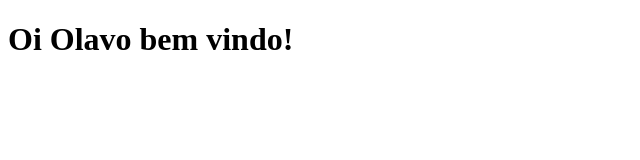
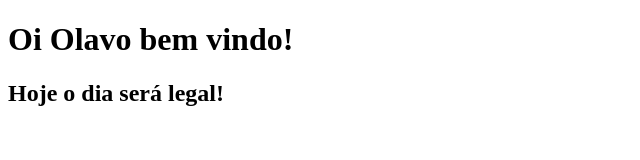
Before and after one commit to Rayslux/Olavu-s-Project, a plain HTML site: page index.html in a window 1280 px wide. Shown: the whole page, without its empty margins (0-640 px from the left). Drawn offline with Linux system fonts and the light colour scheme.

Commit message:
Update index
Hoje o dia será legal

```diff
--- a/index.html
+++ b/index.html
@@ -8,5 +8,7 @@
 </head>
 <body>
     <h1>Oi Olavo bem vindo!</h1>
+    <h2> Hoje o dia será legal!</h2>
 </body>
+
 </html>
```
